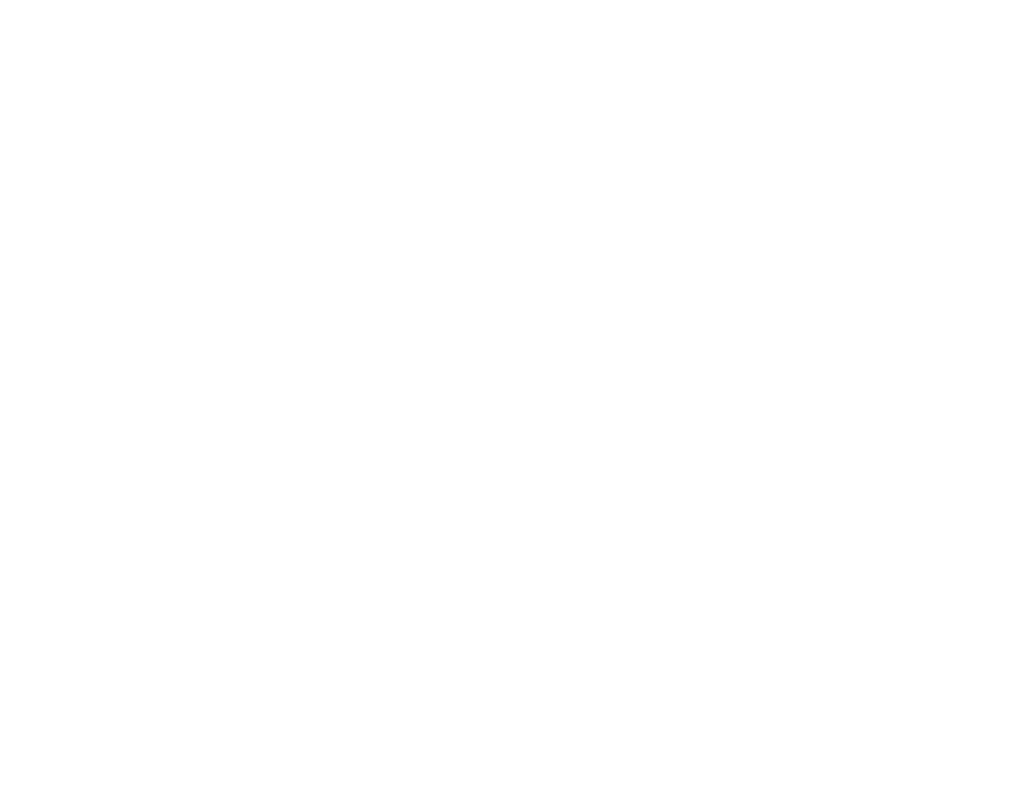
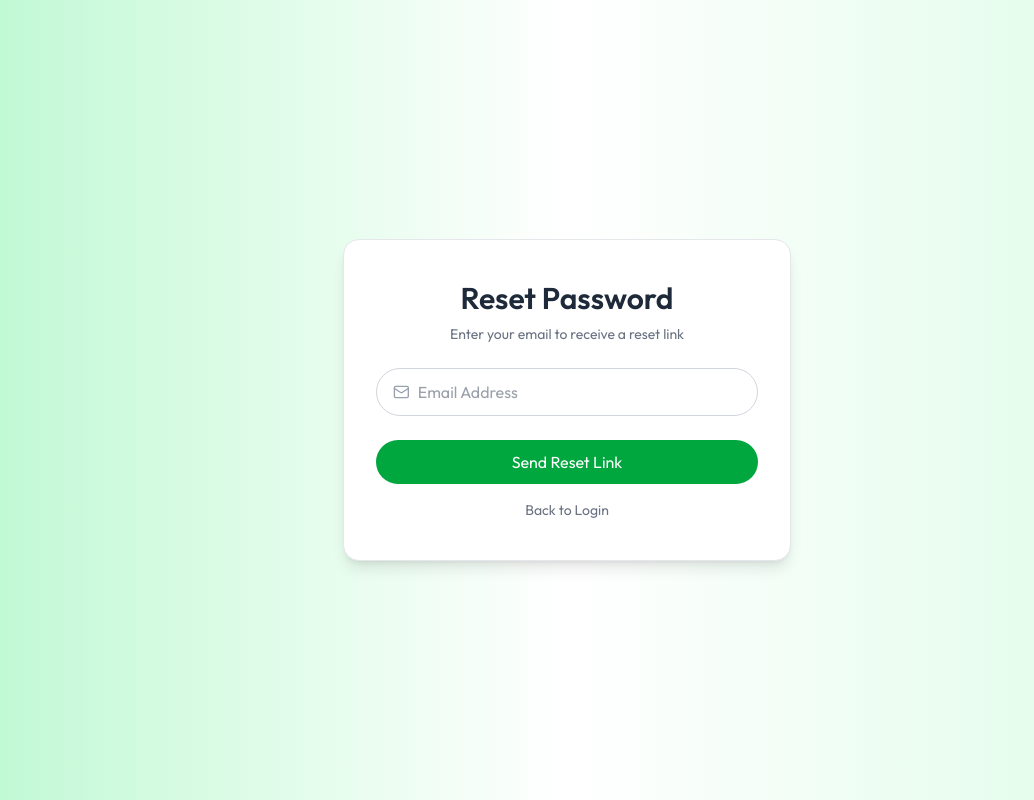
Before and after one commit to yashkodgirwar/AI_Resume_Builder, a React (Vite) app in the folder client/: page /forgot-password in a window 1280 px wide. Before the commit this address had no page. Shown: the whole page, without its empty margins (73-1107 px from the left). Built offline with nearby package versions, Linux system fonts and the light colour scheme.

Commit message:
worked on the forgot password functionality

```diff
--- a/client/src/App.jsx
+++ b/client/src/App.jsx
@@ -12,6 +12,8 @@
 import { login, setLoading } from './app/features/authSlice'
 import { useEffect } from 'react'
 import {Toaster} from'react-hot-toast'
+import ForgotPassword from './pages/ForgotPassword'
+import ResetPassword from './pages/ResetPassword'
 
 const App = () => {
   const dispatch=useDispatch()
@@ -46,6 +48,8 @@
     <Toaster/>
       <Routes>
         <Route path='/' element={<Home/>} />
+        <Route path='/forgot-password' element={<ForgotPassword/>} />
+        <Route path='/reset-password/:token' element={<ResetPassword/>} />
         <Route path='app' element={<Layout/>}>
           <Route index element={<Dashboard/>} />
           <Route path='builder/:resumeId' element={<ResumeBuilder/>} />
--- a/client/src/components/templates/ClassicTemplate.jsx
+++ b/client/src/components/templates/ClassicTemplate.jsx
@@ -100,7 +100,7 @@
 
     <ul className="space-y-3">
       {data.projects.map((proj, index) => (
-        <div key={index} className="border-l-3 border-gray-300 pl-6">
+        <div key={index} className="border-l-3 pl-6" style={{ borderColor: accentColor }}>
 
           {/* Project Name */}
           <li className="font-semibold text-gray-800">
--- a/client/src/pages/Dashboard.jsx
+++ b/client/src/pages/Dashboard.jsx
@@ -74,26 +74,15 @@
     setisLoading(true)
     try{
       const resumeText = await pdfToText.default(resume)
-//     await api.post('/api/resumes/create', { title, resumeText }, {
-//   headers: {
-//     Authorization: `Bearer ${token}`
-//   }
-// })
-//       setTitle('')
-//       setresume(null)
-//       setShowUploadResume(false)
-//       navigate(`/app/builder/${data.resumeId}`)
-const {data} = await api.post('/api/resumes/create', {title},{
-  headers: { Authorization: `Bearer ${token}` }
-})
 
-// ✅ IMPORTANT
-setAllResumes((prev) => [...prev, data.resume])
+      const { data } = await api.post('/api/ai/upload-resume', { title, resumeText }, {
+        headers: { Authorization: `Bearer ${token}` }
+      })
 
-setTitle('')
-setShowCreateResume(false)
-
-navigate(`/app/builder/${data.resume._id}`)
+      setTitle('')
+      setresume(null)
+      setShowUploadResume(false)
+      navigate(`/app/builder/${data.resumeId}`)
 
     }catch(error){
      setisLoading(false)
--- /dev/null
+++ b/client/src/pages/ForgotPassword.jsx
@@ -0,0 +1,74 @@
+import React from "react";
+import { Mail } from "lucide-react";
+import api from "../configs/api";
+import toast from "react-hot-toast";
+
+const ForgotPassword = () => {
+  const [email, setEmail] = React.useState("");
+
+  const handleSubmit = async (e) => {
+    e.preventDefault();
+    try {
+      const { data } = await api.post("/api/users/forgot-password", { email });
+      toast.success(data.message);
+    } catch (error) {
+      toast.error(error?.response?.data?.message || error.message);
+    }
+  };
+
+  return (
+    <div className="min-h-screen flex items-center justify-center relative overflow-hidden bg-gradient-to-r from-green-200 via-white to-green-100 animate-gradient">
+
+      {/* Form */}
+      <form
+        onSubmit={handleSubmit}
+        className="w-full max-w-md text-center bg-white shadow-lg border border-gray-200 rounded-2xl px-8 py-10 z-10"
+      >
+        <h1 className="text-gray-800 text-3xl font-semibold">
+          Reset Password
+        </h1>
+
+        <p className="text-gray-500 text-sm mt-2">
+          Enter your email to receive a reset link
+        </p>
+
+        {/* Email */}
+        <div className="flex items-center mt-6 w-full border border-gray-300 h-12 rounded-full px-4 gap-2">
+          <Mail size={18} className="text-gray-400" />
+          <input
+            type="email"
+            placeholder="Email Address"
+            className="w-full bg-transparent outline-none text-gray-700"
+            value={email}
+            onChange={(e) => setEmail(e.target.value)}
+            required
+          />
+        </div>
+
+        {/* Button */}
+        <button
+          type="submit"
+          className="mt-6 w-full h-11 rounded-full text-white bg-green-600 hover:bg-green-500 transition"
+        >
+          Send Reset Link
+        </button>
+
+        {/* Back to Login */}
+        <p
+          onClick={() => window.location.href = '/'}
+          className="text-gray-500 text-sm mt-4 cursor-pointer hover:underline"
+        >
+          Back to Login
+        </p>
+      </form>
+
+      {/* Background Gradient */}
+      <div className="absolute inset-0 -z-10">
+        <div className="absolute left-1/2 top-10 -translate-x-1/2 w-[600px] h-[250px] bg-gradient-to-r from-green-500/20 to-transparent rounded-full blur-3xl"></div>
+        <div className="absolute right-10 bottom-10 w-[300px] h-[200px] bg-gradient-to-l from-green-400/20 to-transparent rounded-full blur-2xl"></div>
+      </div>
+    </div>
+  );
+};
+
+export default ForgotPassword;
--- a/client/src/pages/Login.jsx
+++ b/client/src/pages/Login.jsx
@@ -98,7 +98,7 @@
 
         {/* Forgot */}
         <div className="mt-4 text-left">
-          <button type="button" className="text-sm text-green-500 hover:underline">
+          <button type="button" onClick={() => window.location.href = '/forgot-password'} className="text-sm text-green-500 hover:underline">
             Forget password?
           </button>
         </div>
--- a/client/src/pages/Preview.jsx
+++ b/client/src/pages/Preview.jsx
@@ -16,7 +16,7 @@
 
   const loadResume = async () => {
   try{
-         const {data} =await api.get('/api/resume/public' + resumeId)
+         const {data} =await api.get(`/api/resumes/public/${resumeId}`)
           setResumeData(data.resume)
 
 
@@ -37,7 +37,7 @@
         <ResumePreview
           data={resumeData}
           template={resumeData.template}
-          accentColor={resumeData.accent_color}
+          accent_color={resumeData.accent_color}
           classes="py-4 bg-white"
         />
       </div>
--- /dev/null
+++ b/client/src/pages/ResetPassword.jsx
@@ -0,0 +1,70 @@
+import React from "react";
+import { Lock } from "lucide-react";
+import api from "../configs/api";
+import toast from "react-hot-toast";
+import { useParams, useNavigate } from "react-router-dom";
+
+const ResetPassword = () => {
+  const { token } = useParams();
+  const navigate = useNavigate();
+  const [password, setPassword] = React.useState("");
+
+  const handleSubmit = async (e) => {
+    e.preventDefault();
+    try {
+      const { data } = await api.post(`/api/users/reset-password/${token}`, { password });
+      toast.success(data.message);
+      setTimeout(() => navigate("/"), 2000);
+    } catch (error) {
+      toast.error(error?.response?.data?.message || error.message);
+    }
+  };
+
+  return (
+    <div className="min-h-screen flex items-center justify-center relative overflow-hidden bg-gradient-to-r from-green-200 via-white to-green-100 animate-gradient">
+
+      {/* Form */}
+      <form
+        onSubmit={handleSubmit}
+        className="w-full max-w-md text-center bg-white shadow-lg border border-gray-200 rounded-2xl px-8 py-10 z-10"
+      >
+        <h1 className="text-gray-800 text-3xl font-semibold">
+          New Password
+        </h1>
+
+        <p className="text-gray-500 text-sm mt-2">
+          Enter your new password below
+        </p>
+
+        {/* Password */}
+        <div className="flex items-center mt-6 w-full border border-gray-300 focus-within:ring-2 focus-within:ring-green-400 h-12 rounded-full px-4 gap-2">
+          <Lock size={18} className="text-gray-400" />
+          <input
+            type="password"
+            placeholder="New Password"
+            className="w-full bg-transparent outline-none text-gray-700"
+            value={password}
+            onChange={(e) => setPassword(e.target.value)}
+            required
+          />
+        </div>
+
+        {/* Button */}
+        <button
+          type="submit"
+          className="mt-6 w-full h-11 rounded-full text-white bg-green-600 hover:bg-green-500 transition"
+        >
+          Update Password
+        </button>
+      </form>
+
+      {/* Background Gradient */}
+      <div className="absolute inset-0 -z-10">
+        <div className="absolute left-1/2 top-10 -translate-x-1/2 w-[600px] h-[250px] bg-gradient-to-r from-green-500/20 to-transparent rounded-full blur-3xl"></div>
+        <div className="absolute right-10 bottom-10 w-[300px] h-[200px] bg-gradient-to-l from-green-400/20 to-transparent rounded-full blur-2xl"></div>
+      </div>
+    </div>
+  );
+};
+
+export default ResetPassword;
```
